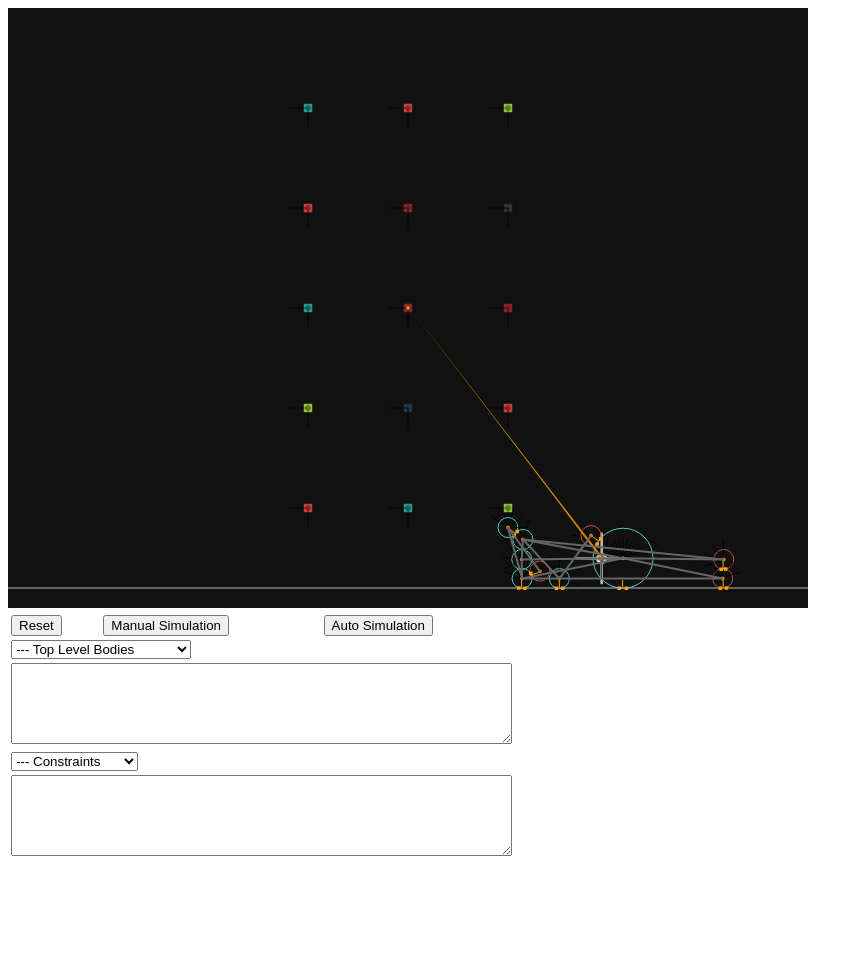
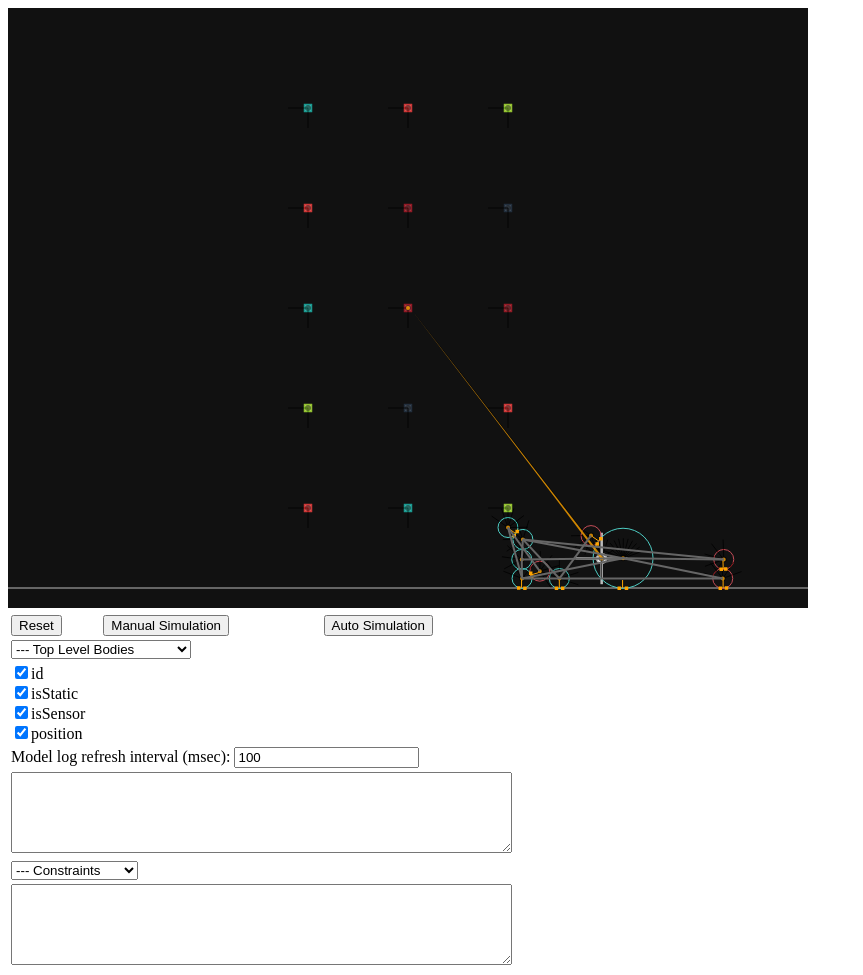
Before and after one commit to antklim/climbing, a website: page index.html in a window 1280 px wide. Shown: the whole page, without its empty margins (0-863 px from the left). Before the commit the page ends 871 px from the top, so only its background shows below. Drawn offline with Linux system fonts and the light colour scheme.

Commit message:
Additional controllers added, log refresh interval added

```diff
--- a/controller.js
+++ b/controller.js
@@ -1,17 +1,30 @@
 (function() {
-  console.log(MODEL)
   let allBodies = {}
 
   const bodiesSelector = document.getElementById('model-bodies')
   const bodyLog = document.getElementById('model-body-log')
   const constraintsSelector = document.getElementById('model-constraints')
   const constraintLog = document.getElementById('model-constraint-log')
+  const checkboxesArea = document.getElementById('model-body-parameters')
+  const modelLogRefreshIntervalInput = document.getElementById('model-log-refresh-interval')
 
   const createOption = (value, text) => {
     const opt = document.createElement('option')
     opt.value = value
     opt.innerHTML = text
     return opt
+  }
+
+  const createCheckbox = (id, text) => {
+    const checkbox = document.createElement('input')
+    checkbox.type = 'checkbox'
+    checkbox.checked = true
+    checkbox.id = id
+
+    const label = document.createElement('label')
+    label.htmlFor = id
+    label.appendChild(document.createTextNode(text))
+    return [checkbox, label]
   }
 
   const loadSelectors = () => {
@@ -37,6 +50,28 @@
     }
   }
 
+  const loadCheckboxes = () => {
+    let [c1, l1] = createCheckbox('id', 'id')
+    checkboxesArea.appendChild(c1)
+    checkboxesArea.appendChild(l1)
+    checkboxesArea.appendChild(document.createElement('br'))
+
+    let [c2, l2] = createCheckbox('isStatic', 'isStatic')
+    checkboxesArea.appendChild(c2)
+    checkboxesArea.appendChild(l2)
+    checkboxesArea.appendChild(document.createElement('br'))
+
+    let [c3, l3] = createCheckbox('isSensor', 'isSensor')
+    checkboxesArea.appendChild(c3)
+    checkboxesArea.appendChild(l3)
+    checkboxesArea.appendChild(document.createElement('br'))
+
+    let [c4, l4] = createCheckbox('position', 'position')
+    checkboxesArea.appendChild(c4)
+    checkboxesArea.appendChild(l4)
+    checkboxesArea.appendChild(document.createElement('br'))
+  }
+
   const getLogFromBody = (bodyId, body) => {
     if (!body) {
       return `Body is not defined for id: ${bodyId}`
@@ -46,6 +81,7 @@
     text += `Id: ${bodyId}`
     text += `\nisStatic: ${body.isStatic}`
     text += `\nisSensor: ${body.isSensor}`
+    text += `\nx: ${Math.round(body.position.x)}\ty: ${Math.round(body.position.y)}`
 
     return text
   }
@@ -61,7 +97,10 @@
     return text
   }
 
-  document.addEventListener('DOMContentLoaded', () => loadSelectors())
+  document.addEventListener('DOMContentLoaded', () => {
+    loadSelectors()
+    loadCheckboxes()
+  })
 
   bodiesSelector.addEventListener('change', (event) => {
     const bodyId = +event.target.value
@@ -83,4 +122,24 @@
       constraintLog.innerHTML = 'Constraint not selected'
     }
   })
+
+ const logRefresh = () => {
+   const bodyId = +bodiesSelector.value
+
+   if (!+bodyId) return
+
+   const body = allBodies[+bodyId]
+   bodyLog.innerHTML = getLogFromBody(bodyId, body)
+ }
+
+  let modelLogRefreshInterval = setInterval(logRefresh, +modelLogRefreshIntervalInput.value)
+
+  modelLogRefreshIntervalInput.addEventListener('change', (event) => {
+    const newInterval = +event.target.value
+    if (modelLogRefreshInterval) {
+      clearInterval(modelLogRefreshInterval)
+    }
+
+    modelLogRefreshInterval = setInterval(logRefresh, newInterval)
+  })
 })()
--- a/index.html
+++ b/index.html
@@ -27,6 +27,18 @@
           </td>
         </tr>
         <tr>
+          <td colspan="3">
+            <div id="model-body-parameters">
+            </div>
+          </td>
+        </tr>
+        <tr>
+          <td colspan="3">
+            <label for="model-log-refresh-interval">Model log refresh interval (msec):</label>
+            <input type="text" id="model-log-refresh-interval" value="100">
+          </td>
+        </tr>
+        <tr>
           <td colspan="3"><textarea id="model-body-log" rows="5" cols="60"></textarea></td>
         </tr>
         <tr>
```
